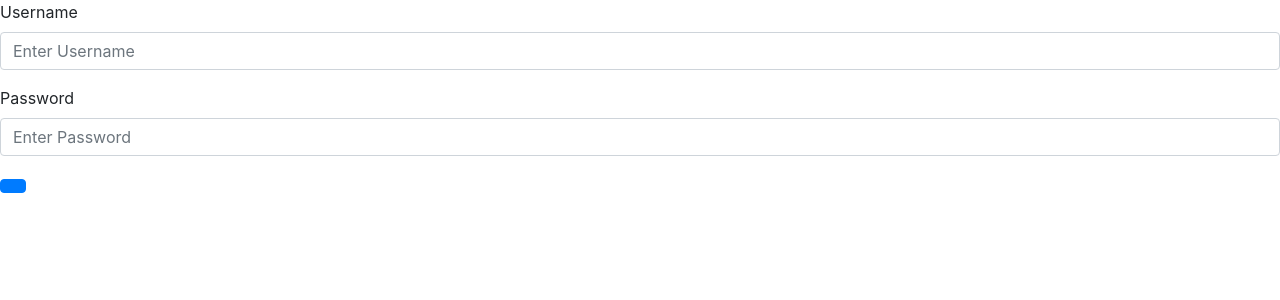
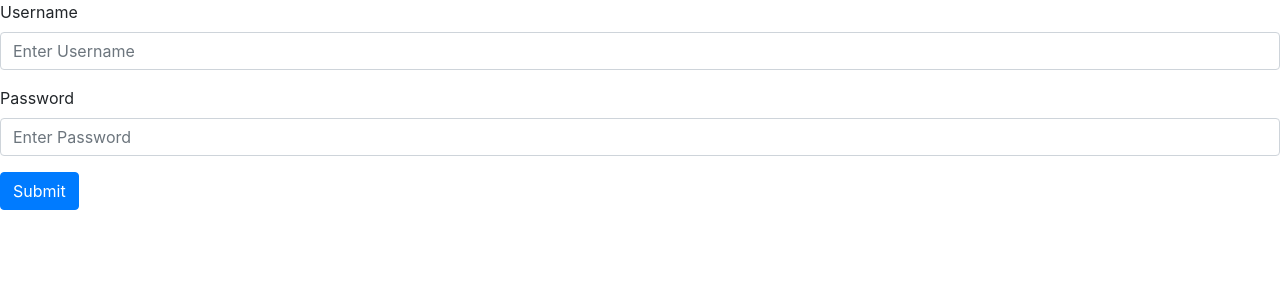
Before and after one commit to AlvinZC4/HIGHbrow, a React (Create React App) app in the folder client/: page / in a window 1280 px wide. Shown: the top 300 px of the page. Built offline with nearby package versions, Linux system fonts and the light colour scheme.

Commit message:
sign page created...still needs testing

```diff
--- a/client/src/App.js
+++ b/client/src/App.js
@@ -1,16 +1,57 @@
 import React, {useState, useEffect} from 'react';
 import { BrowserRouter as Router, Route, Switch} from "react-router-dom";
-import Login from "./pages/Login"
+import Login from "./pages/Login";
+import API from "./utils/API"
 
 function App() {
 
   const [user, setUser] = useState("")
+  const [loginForm, setLoginForm] = useState("")
+
+  function handleInputChange(e) {
+      const {name, value} = e.target
+      setLoginForm({...loginForm, [name]: value})
+  }
+
+  function handleLoginSubmit(e) {
+      e.preventDefault()
+      if (loginForm.username && loginForm.password) {
+          checkUserCreds()
+          console.log(user)
+      }
+
+
+  }
+
+  function checkUserCreds() {
+      API.getUsername()
+          .then(res => {
+              if (!res.username) {
+                  console.log("Does not match any username")
+              }
+              else if (res.password ===! loginForm.password) {
+                  console.log("password incorrect")
+              }
+              else {
+                  setUser(res.username)
+              }
+          }
+              )
+          .catch(err => console.log(err))
+  }
+
+
 
   return (
     <Router>
       <div>
         <Switch>
-          <Route exact path="/" component={Login} />
+          <Route exact path="/" component={Login}
+            name={loginForm.name}
+            value={loginForm.value}
+            onChange={handleInputChange}
+            onClick={handleLoginSubmit}
+          />
         </Switch>
       </div>
     </Router>
--- a/client/src/componets/LoginForm/index.js
+++ b/client/src/componets/LoginForm/index.js
@@ -7,7 +7,7 @@ function LoginForm(props) {
             <label for="username">Username</label>
             <input
                 type="text"
-                name="username"
+                name={props.name}
                 value={props.username}
                 onChange={props.handleInputChange}
                 className="form-control"
@@ -18,7 +18,7 @@ function LoginForm(props) {
             <label for="password">Password</label>
             <input
                 type="text"
-                name="password"
+                name={props.name}
                 value={props.password}
                 onChange={props.handleInputChange}
                 className="form-control"
@@ -26,7 +26,7 @@ function LoginForm(props) {
             />
           </div>
           <div>
-              <button onClick={props.handleLoginSubmit} className="btn btn-primary"></button>
+              <button onClick={props.handleLoginSubmit} className="btn btn-primary">Submit</button>
           </div>
       </form>
     )
--- a/client/src/pages/Login.js
+++ b/client/src/pages/Login.js
@@ -1,27 +1,17 @@
 import React, {useState, useEffect} from "react"
 import LoginForm from "../componets/LoginForm"
+import API from "../utils/API"
 
 function Login(props) {
 
-    const [loginForm, setLoginForm] = useState("")
-
-    function handleInputChange(e) {
-        const {name, value} = e.target
-        setLoginForm({...loginForm, [name]: value})
-    }
-
-    function handleLoginSubmit(e) {
-        e.preventDefault()
-        if (loginForm.username && loginForm.password) {
-
-        }
-
-
-    }
-
     return (
         <div>
-            <LoginForm />
+            <LoginForm
+                name={props.name}
+                value={props.value}
+                onChange={props.handleInputChange}
+                onClick={props.handleLoginSubmit}
+            />
         </div>
     )
 
```
Also changed, not shown: 1 other file (tests, documents, lock files or other folders).
